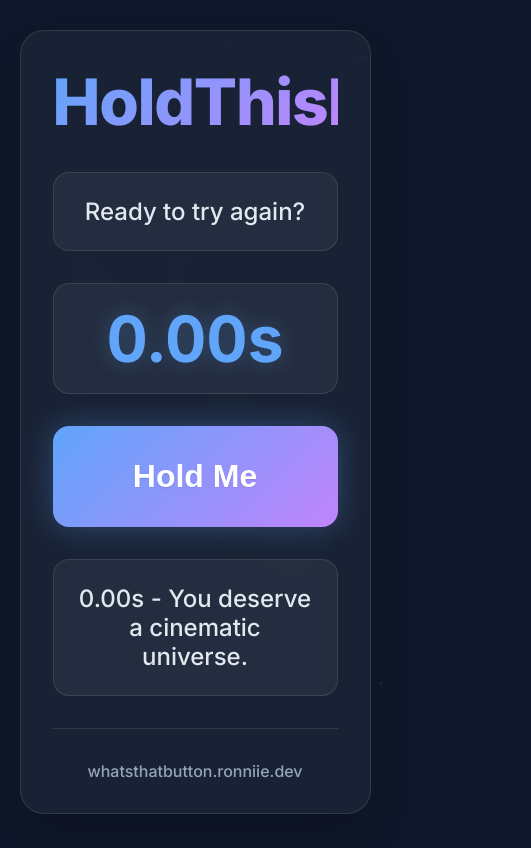
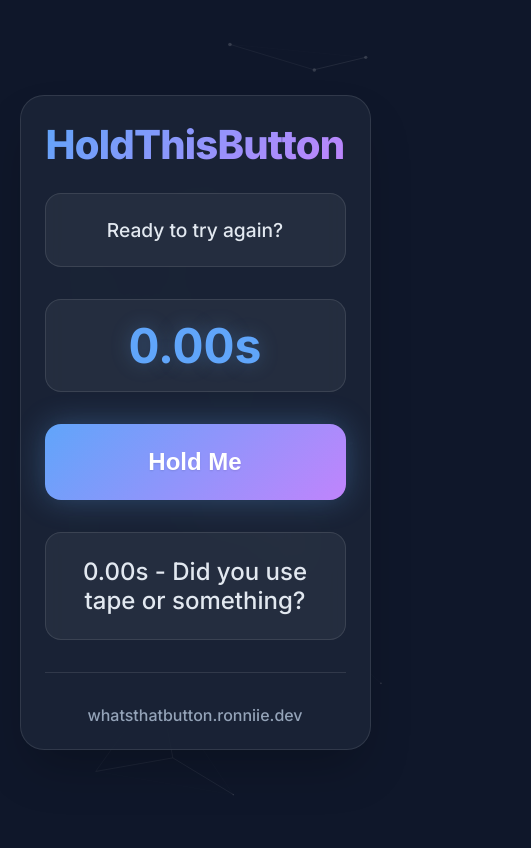
Before and after one commit to Ronniie/HoldTheButton, a plain HTML site: page index.html in a window 390 px wide. Both pictures are taken after a click on the button "Hold Me". Shown: the whole page, 531 px wide, since content can reach past the window. Drawn offline with nearby package versions, Linux system fonts and the light colour scheme.

Commit message:
Enhance button hold functionality with random messages and responsive styles. Added message interval logic and improved user feedback on hold completion. Updated CSS for better mobile responsiveness.

```diff
--- a/script.js
+++ b/script.js
@@ -68,6 +68,9 @@ let startTime;
 let timerInterval;
 let isHolding = false;
 let buttonText = holdButton.querySelector('span');
+let messageInterval;
+let lastMessageTime = 0;
+const MESSAGE_UPDATE_INTERVAL = 3000; // 3 seconds between messages
 
 // Random messages while holding
 const holdingMessages = [
@@ -106,7 +109,7 @@ const holdingMessages = [
     "Every second, you enter deeper legend.",
     "You may be achieving enlightenment.",
     "This is your legacy now.",
-    "You clearly don’t fear cramps.",
+    "You clearly don't fear cramps.",
     "Heroes don't always wear capes.",
     "I'm speechless... you're not.",
     "You're holding like the Wi-Fi signal depends on it.",
@@ -116,7 +119,7 @@ const holdingMessages = [
     "This isn't even your final form.",
     "The simulation is glitching just watching you.",
     "You're becoming folklore.",
-    "You’ve reached the point of no return.",
+    "You've reached the point of no return.",
     "You broke the give-up meter.",
     "You outlasted my motivational quotes.",
     "Are you aiming for the Guinness World Record?",
@@ -128,21 +131,21 @@ const holdingMessages = [
     "Existential crises start here.",
     "You're challenging the laws of patience.",
     "Your willpower could power a small town.",
-    "You're so deep in, I can’t let you stop.",
+    "You're so deep in, I can't let you stop.",
     "This is how digital devotion looks.",
-    "You’ll need a recovery arc after this.",
-    "Even I’m nervous for you.",
-    "You’ve reached ‘overachiever’ mode.",
+    "You'll need a recovery arc after this.",
+    "Even I'm nervous for you.",
+    "You've reached 'overachiever' mode.",
     "You're passing into the mythos now.",
     "The button might be scared of you.",
     "I think you just invented a new sport.",
     "This is your endurance saga.",
     "Still holding. The stars are aligning.",
-    "You’re one hold away from godhood.",
+    "You're one hold away from godhood.",
     "Your thumb deserves its own biography.",
     "There are monks less dedicated than this.",
-    "You’re holding onto greatness—literally.",
-    "You’ve entered the Matrix hold level.",
+    "You're holding onto greatness—literally.",
+    "You've entered the Matrix hold level.",
     "Reality checks in... still holding.",
     "Are your bones okay?",
     "You're breaking records in another dimension.",
@@ -160,14 +163,14 @@ const holdingMessages = [
     "You're distorting time with your will.",
     "You're holding like a black hole grips light.",
     "You may have just glitched reality.",
-    "You’re now part of the code.",
-    "A statue couldn’t keep up with you.",
-    "You’re outperforming machines.",
+    "You're now part of the code.",
+    "A statue couldn't keep up with you.",
+    "You're outperforming machines.",
     "Your name shall echo through holding halls.",
-    "Still here? You’re writing digital lore.",
+    "Still here? You're writing digital lore.",
     "This is holdvana. Welcome.",
     "If there was a throne, you'd sit on it.",
-    "You’ve held longer than most people dream.",
+    "You've held longer than most people dream.",
     "Reality salutes your grip.",
     "You're in another timeline now.",
     "I hope this gets written in history books.",
@@ -176,112 +179,59 @@ const holdingMessages = [
     "A galaxy was born during this hold."
 ];
 
-
 // Snarky result messages
 const resultMessages = [
-    "Did you ascend while holding?",
-    "That was a full spiritual journey.",
-    "You defied all known limits.",
-    "Your phone thinks you're stuck.",
-    "I need to sit down after watching that.",
-    "You may have entered another plane.",
-    "That was less of a hold, more of a legend.",
-    "No one will believe this—print the T-shirt.",
-    "What sorcery is this?",
-    "Please seek professional help... for awesomeness.",
+    "You should screenshot this as no one will believe you",
+    "That's... actually pretty impressive",
+    "Did you use tape or something?",
+    "Your finger must be numb by now",
+    "That's a new world record... probably",
+    "Are you okay? That's a long time",
+    "Your patience is... concerning",
+    "Did you fall asleep?",
+    "That's dedication right there",
+    "Your finger deserves a medal",
     "You have a new identity now: The Holder.",
     "Statues have nothing on you.",
-    "I’m 99% sure you transcended reality.",
+    "I'm 99% sure you transcended reality.",
     "Was this a dare? A quest? A destiny?",
     "You're a holding deity now.",
-    "Next step: documentary film.",
-    "Do you even feel your finger anymore?",
-    "You broke my internal timer!",
-    "You passed the test... that no one asked for.",
-    "That was the digital version of a marathon.",
-    "I'm getting jealous of your finger strength.",
-    "You've set a precedent for future generations.",
-    "This is your superhero origin story.",
-    "That hold was practically a time capsule.",
-    "You earned honorary screen rights.",
     "I ran out of congratulations halfway through.",
     "You need a cape and a trophy.",
-    "You’ve been upgraded to Ultra User.",
+    "You've been upgraded to Ultra User.",
     "Is it over? Or is it just the beginning?",
     "That wasn't holding, that was history-making.",
-    "The universe blinked. You didn’t.",
+    "The universe blinked. You didn't.",
     "You just changed the definition of patience.",
     "You shattered the digital fourth wall.",
     "You deserve a monument in an app store.",
     "I hope your battery held as well as you.",
-    "My circuits can’t process that level of commitment.",
+    "My circuits can't process that level of commitment.",
     "I'm rethinking reality after that.",
     "That wasn't a test. That was a declaration.",
-    "This hold deserves an NFT.",
-    "Award yourself a nap. A long one.",
-    "You probably warped time and space.",
-    "Someone get this user a medal—stat!",
-    "You've redefined what 'long press' means.",
-    "This is now your personality trait.",
-    "Are your fingerprints still intact?",
-    "That was a saga. A true epic.",
-    "You won. Whatever this was, you won.",
-    "Your finger now has legendary status.",
-    "This app will remember you forever.",
-    "You held so long I started to worry.",
-    "You should charge admission to your skill.",
-    "You were holding more than a button—you held fate.",
-    "You broke my snark barrier. Respect.",
-    "Your future memoir starts with this.",
-    "I bow to your resolve.",
-    "I ran out of excuses to doubt you.",
-    "I don't even have jokes left—just awe.",
-    "Holding like that? That's science fiction.",
-    "This deserves a museum exhibit.",
     "Did your soul temporarily exit your body?",
     "You unlocked the ancient holding technique.",
-    "Reality bent. You didn’t.",
+    "Reality bent. You didn't.",
     "This is beyond mortal comprehension.",
     "Are you part machine?",
     "The screen now fears you.",
     "That was pure digital sorcery.",
-    "You’ve crossed into myth.",
+    "You've crossed into myth.",
     "People will whisper your time in awe.",
     "This achievement deserves music.",
-    "You broke a record and maybe some bones.",
-    "Epic doesn't begin to cover it.",
-    "Do you feel different now?",
-    "You need a certificate for that.",
-    "Some say you're still holding... spiritually.",
-    "That was endurance theater.",
-    "The button says thank you... and sorry.",
-    "You time-traveled with sheer determination.",
-    "You deserve a monument and a break.",
-    "You made boredom bow to you.",
     "That was uncharted excellence.",
     "You deserve a cinematic universe.",
-    "You’re now part of the lore.",
+    "You're now part of the lore.",
     "You outlasted reason itself.",
     "I need to lie down from watching.",
-    "Finger print? More like finger legend.",
-    "You made me believe in magic again.",
-    "You crushed expectations with your thumb.",
-    "I hereby knight you: Sir Hold-a-lot.",
-    "You earned bragging rights forever.",
-    "This goes in your résumé.",
-    "You and the button had a moment.",
-    "The button cried when you let go.",
-    "That was hold-fu mastery.",
-    "I need to recalibrate reality.",
     "The internet will remember this.",
     "That was a digital exorcism of limits.",
-    "Legends say you’re still glowing.",
+    "Legends say you're still glowing.",
     "I got emotional. Well done.",
     "You made the impossible... look held.",
-    "I’m impressed. And I’m code.",
+    "I'm impressed. And I'm code.",
     "This moment will echo through apps forever."
 ];
-
 
 // Format time
 function formatTime(ms) {
@@ -308,31 +258,12 @@ function changeMessage(newMessage) {
     message.classList.add('changed');
 }
 
-// Start holding
-holdButton.addEventListener('mousedown', () => {
-    if (!isHolding) {
-        isHolding = true;
-        startTime = Date.now();
-        timerInterval = setInterval(updateTimer, 10);
-        resultContainer.classList.remove('show');
-        buttonText.textContent = "Holding...";
-
-        // Start random messages
-        const messageInterval = setInterval(() => {
-            if (isHolding) {
-                changeMessage(getRandomMessage(holdingMessages));
-            } else {
-                clearInterval(messageInterval);
-            }
-        }, 3000);
-    }
-});
-
-// Stop holding
-holdButton.addEventListener('mouseup', () => {
+// Stop the hold
+function stopHold() {
     if (isHolding) {
         isHolding = false;
         clearInterval(timerInterval);
+        clearInterval(messageInterval);
         const finalTime = Date.now() - startTime;
 
         // Show result
@@ -343,7 +274,41 @@ holdButton.addEventListener('mouseup', () => {
         message.textContent = "Ready to try again?";
         buttonText.textContent = "Hold Me";
     }
+}
+
+// Start holding
+holdButton.addEventListener('mousedown', () => {
+    if (!isHolding) {
+        isHolding = true;
+        startTime = Date.now();
+        timerInterval = setInterval(updateTimer, 10);
+        resultContainer.classList.remove('show');
+        buttonText.textContent = "Holding...";
+        lastMessageTime = Date.now();
+
+        // Start random messages
+        messageInterval = setInterval(() => {
+            if (isHolding) {
+                const currentTime = Date.now();
+                if (currentTime - lastMessageTime >= MESSAGE_UPDATE_INTERVAL) {
+                    changeMessage(getRandomMessage(holdingMessages));
+                    lastMessageTime = currentTime;
+                }
+            } else {
+                clearInterval(messageInterval);
+            }
+        }, MESSAGE_UPDATE_INTERVAL);
+    }
 });
+
+// Stop holding
+holdButton.addEventListener('mouseup', stopHold);
+
+// Stop when mouse leaves the button
+holdButton.addEventListener('mouseleave', stopHold);
+
+// Stop when window loses focus
+window.addEventListener('blur', stopHold);
 
 // Prevent context menu on long press
 holdButton.addEventListener('contextmenu', (e) => {
@@ -360,3 +325,9 @@ holdButton.addEventListener('touchend', (e) => {
     e.preventDefault();
     holdButton.dispatchEvent(new MouseEvent('mouseup'));
 });
+
+// Stop when touch moves away from button
+holdButton.addEventListener('touchcancel', (e) => {
+    e.preventDefault();
+    stopHold();
+});
--- a/styles.css
+++ b/styles.css
@@ -212,3 +212,28 @@ body {
 .message.changed {
     animation: messageChange 0.3s ease;
 }
+
+/* Responsive styles */
+@media (max-width: 768px) {
+    .container {
+        padding: 1.5rem;
+    }
+
+    .title {
+        font-size: 2.5rem;
+        margin-bottom: 1.5rem;
+    }
+
+    .message {
+        font-size: 1.2rem;
+    }
+
+    .timer {
+        font-size: 3rem;
+    }
+
+    .hold-button {
+        padding: 1.5rem 3rem;
+        font-size: 1.5rem;
+    }
+}
```
